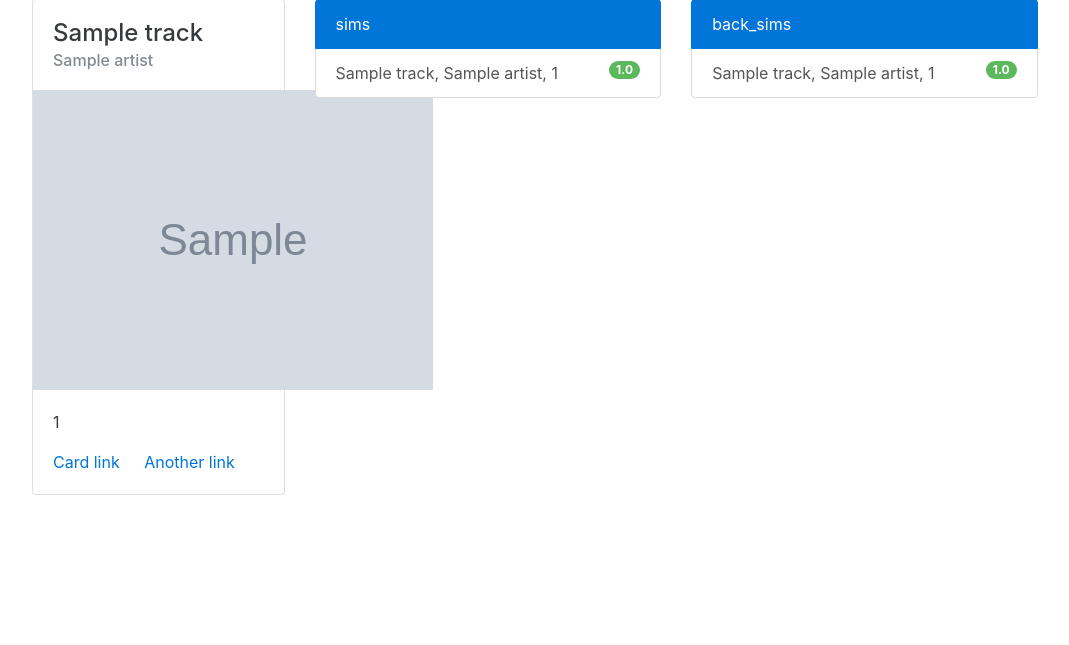
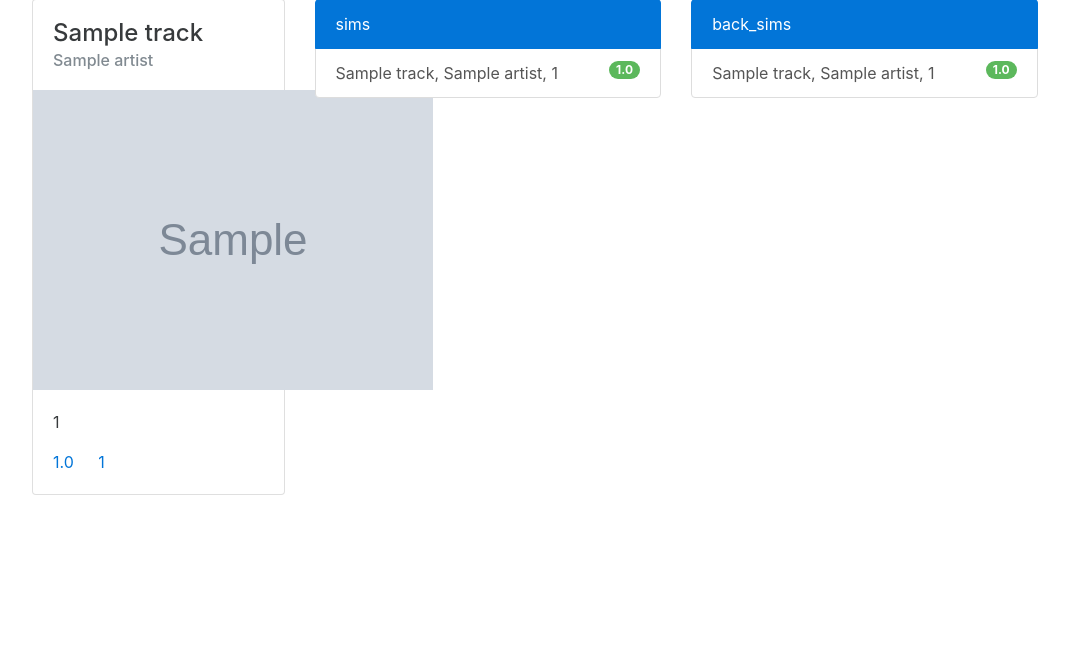
Before and after one commit to sudomakeinstall2/music-recom, a Flask app: page /track/1 in a window 1280 px wide. Shown: the part 81-726 px from the top of the page, without its empty margins (58-1127 px from the left). Run offline with Flask 2, Linux system fonts and the light colour scheme; a user stored in the database is signed in; tables that the repository leaves empty hold one stand-in row (values such as "Sample post"); grey boxes marked "Sample" are stand-in pictures; some libraries are stand-ins or nearby versions.

Commit message:
added score and in_degree to tracks page

```diff
--- a/app/templates/status.html
+++ b/app/templates/status.html
@@ -9,7 +9,7 @@
     {% for track in tracks[:4] %}
     <div class="card" id="c{{track[1][0].track_id}}">
         <div class="card-block">
-          <h4 class="card-title">{{track[1][0].name|safe}}</h4>
+          <h4 class="card-title"><a href="/track/{{track[1][0].track_id}}">{{track[1][0].name|safe}}</a></h4>
           <h5 class="card-subtitle text-muted">{{track[1][0].artist.name|safe}}</h5>
         </div>
       <!-- <img class="card-img-top" src="..." alt="Card image cap"> -->
--- a/app/templates/track.html
+++ b/app/templates/track.html
@@ -34,8 +34,8 @@
           </div>
           <div class="card-block">
             <p class="card-text">{{track.like}}</p>
-            <a href="#" class="card-link">Card link</a>
-            <a href="#" class="card-link">Another link</a>
+            <a href="#" class="card-link">{{score}}</a>
+            <a href="#" class="card-link">{{in_degree}}</a>
           </div>
         </div>
     </div>
--- a/app/views.py
+++ b/app/views.py
@@ -147,8 +147,13 @@ def trackPage(track_id):
     track = models.Track.query.filter_by(track_id=track_id).first()
     image = track.image
     user_id = None
+    user_likes = None
+    score = 0
+    in_degree = 0
     if current_user.is_authenticated:
         user_id = current_user.id
+        user_likes = set(x.track_id for x in models.UserLike.query.filter_by(user_id = user_id, like = 1))
+
     simple_track = SimpleTrack(track.track_id,
                                track.name,
                                track.artist.name,
@@ -166,6 +171,9 @@ def trackPage(track_id):
     back_sims = []
     for trackLink in track.back_sims:
         t = models.Track.query.get(trackLink.from_id)
+        if trackLink.from_id in user_likes:
+        	score += trackLink.match
+        	in_degree += 1
         simple_tr = SimpleTrack(t.track_id,
                                    t.name,
                                    t.artist.name,
@@ -179,7 +187,9 @@ def trackPage(track_id):
                            track=simple_track,
                            image=image,
                            sims=sims,
-                           back_sims=back_sims)
+                           back_sims=back_sims,
+                           score=score,
+                           in_degree=in_degree)
 
 
 @app.route('/status')
```
